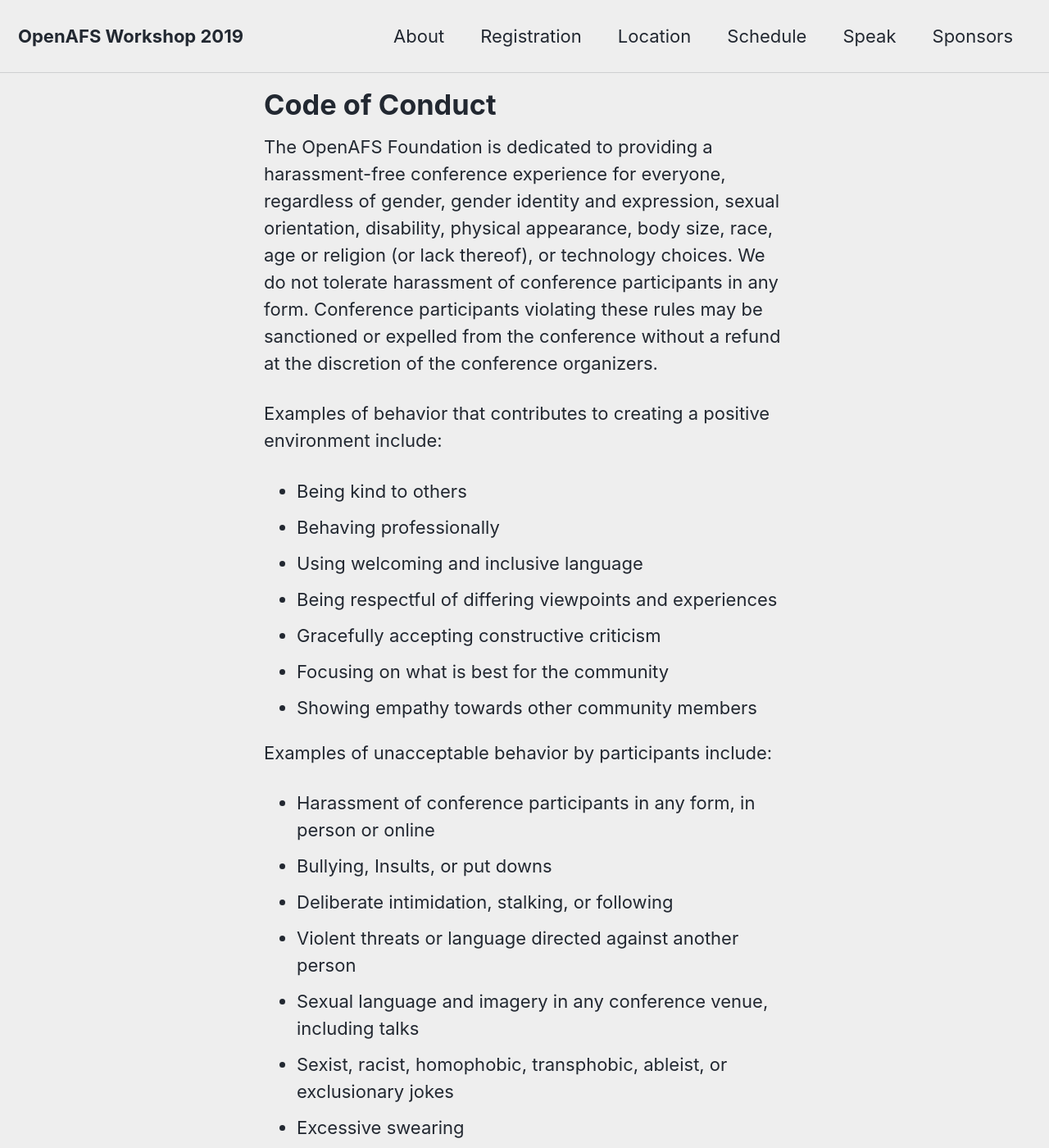
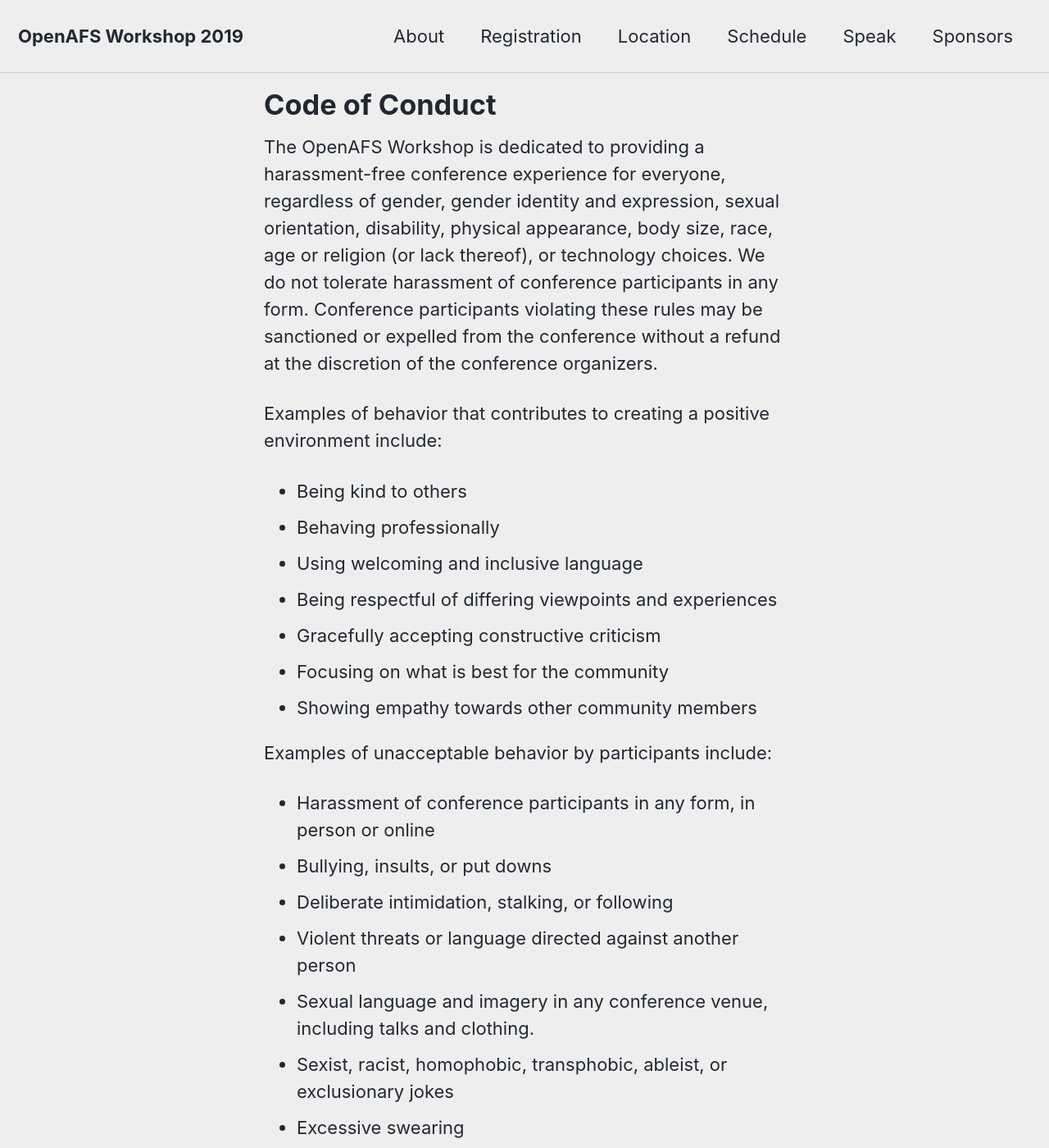
Before and after one commit to openafsfoundation/openafs-workshop.org, a Jekyll site: the page built from _pages/code-of-conduct.md, in a window 1280 px wide and 1400 px high. Shown: the whole window at 82% size. Built offline with Jekyll 4.4.1, drawn with Linux system fonts in a browser that asks for light colours; cached includes are drawn as plain includes; nearby versions of some CDN libraries; some of the changed text lies outside the part shown.

Commit message:
Update from review

```diff
--- a/_pages/code-of-conduct.md
+++ b/_pages/code-of-conduct.md
@@ -4,7 +4,7 @@
 title: "Code of Conduct"
 ---
 
-The OpenAFS Foundation is dedicated to providing a harassment-free conference
+The OpenAFS Workshop is dedicated to providing a harassment-free conference
 experience for everyone, regardless of gender, gender identity and expression,
 sexual orientation, disability, physical appearance, body size, race, age or
 religion (or lack thereof), or technology choices. We do not tolerate
@@ -26,10 +26,10 @@
 Examples of unacceptable behavior by participants include:
 
 * Harassment of conference participants in any form, in person or online
-* Bullying, Insults, or put downs
+* Bullying, insults, or put downs
 * Deliberate intimidation, stalking, or following
 * Violent threats or language directed against another person
-* Sexual language and imagery in any conference venue, including talks
+* Sexual language and imagery in any conference venue, including talks and clothing.
 * Sexist, racist, homophobic, transphobic, ableist, or exclusionary jokes
 * Excessive swearing
 * Unwelcome sexual attention or advances
```
Also changed, not shown: other parts of _pages/code-of-conduct.md (+5 -5 lines), _pages/2019/cfp.md (+6 -2 lines), _pages/about.md (+12 -8 lines).
